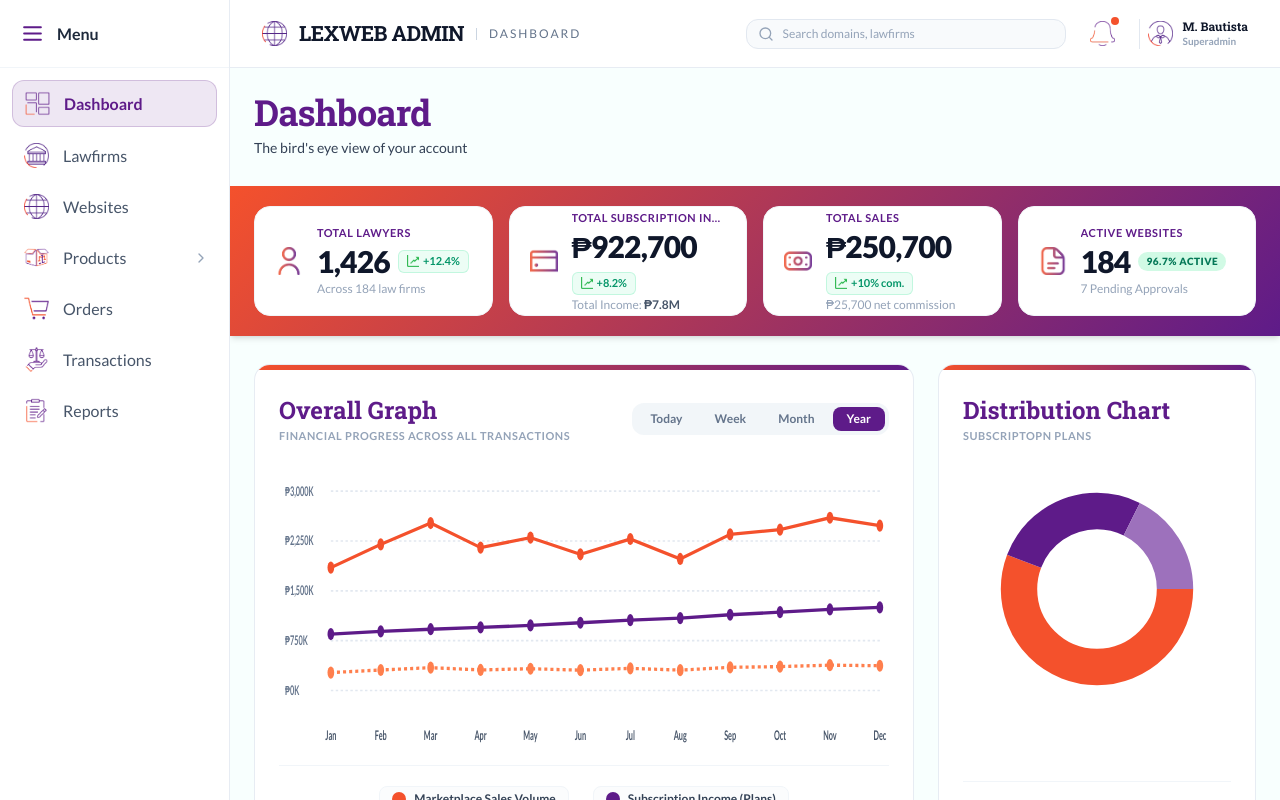
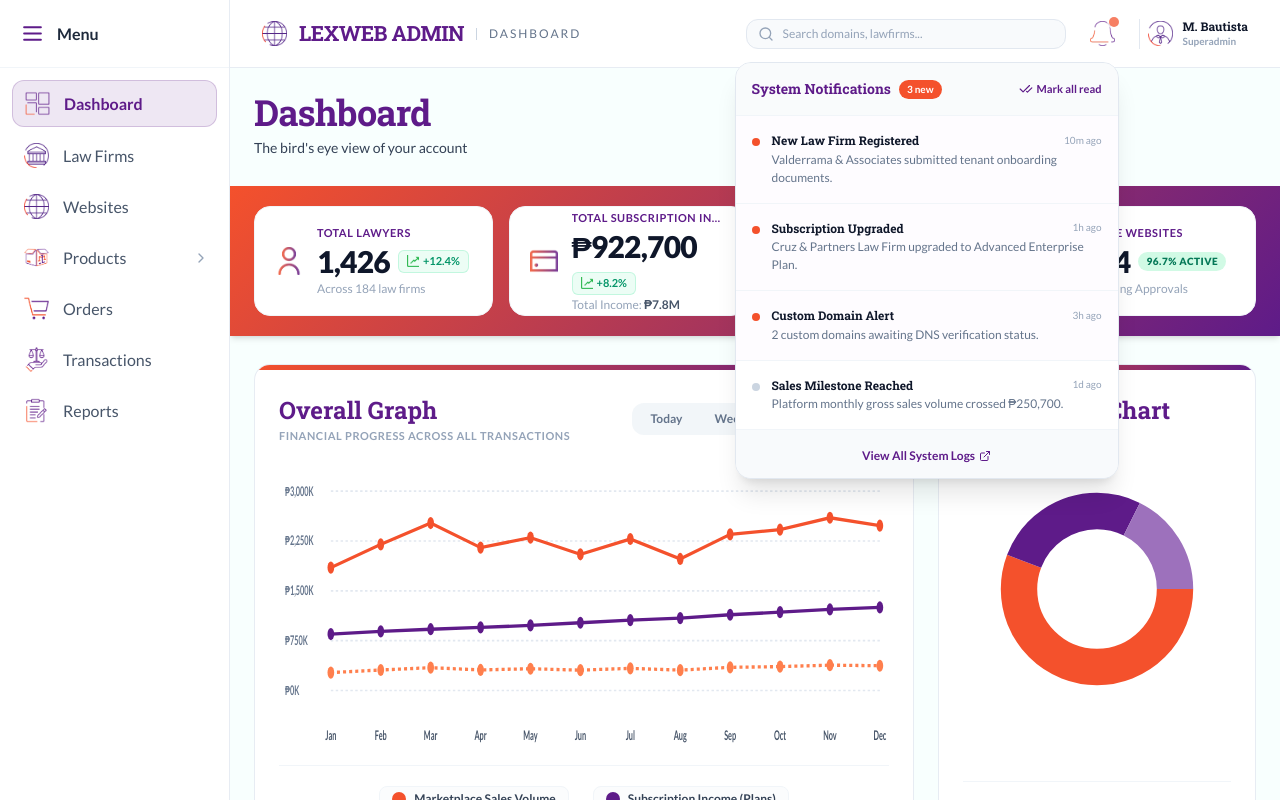
Before and after one commit to gjvlio/lexweb_admin, a React (Vite) app: page / in a window 1280 px wide. Both pictures are taken after a click on the button 1102 px from the left and 33 px from the top of the page. Shown: the top 800 px of the page. Built offline with nearby package versions, Linux system fonts and the light colour scheme.

Commit message:
feat(layout): Lawful Purple branding, interactive header modals, dynamic page indicator, and navbar label update

```diff
--- a/src/components/layout/Header.jsx
+++ b/src/components/layout/Header.jsx
@@ -1,20 +1,33 @@
-import React from 'react'
-import { useLocation } from 'react-router-dom'
-import { Search, Menu } from 'lucide-react'
-import { IconLexLogo, IconNotification, IconProfile } from '../ui/Icons'
+import React, { useState, useRef, useEffect } from 'react'
+import { Link, useLocation } from 'react-router-dom'
+import {
+  Search,
+  CheckCheck,
+  User,
+  Settings,
+  Shield,
+  FileText,
+  LogOut,
+  ExternalLink,
+} from 'lucide-react'
+import {
+  IconLexLogo,
+  IconNotification,
+  IconProfile,
+} from '../ui/Icons'
 
 export default function Header({
   title,
-  searchPlaceholder = 'Search domains, lawfirms',
-  onSearch,
   user = { name: 'M. Bautista', role: 'Superadmin' },
-  notificationsCount = 3,
   onToggleSidebar,
-  className = '',
 }) {
   const location = useLocation()
 
-  // Auto-generate section title from location if not explicitly provided
+  // Modal toggle states
+  const [showNotifications, setShowNotifications] = useState(false)
+  const [showProfileModal, setShowProfileModal] = useState(false)
+
+  // Auto-generate section title from location matching main branch logic
   const getSectionTitle = () => {
     if (title) return title.toUpperCase()
 
@@ -35,24 +48,71 @@ export default function Header({
 
   const sectionTitle = getSectionTitle()
 
+  // Notification Mock Data State
+  const [notifications, setNotifications] = useState([
+    {
+      id: 1,
+      title: 'New Law Firm Registered',
+      desc: 'Valderrama & Associates submitted tenant onboarding documents.',
+      time: '10m ago',
+      unread: true,
+    },
+    {
+      id: 2,
+      title: 'Subscription Upgraded',
+      desc: 'Cruz & Partners Law Firm upgraded to Advanced Enterprise Plan.',
+      time: '1h ago',
+      unread: true,
+    },
+    {
+      id: 3,
+      title: 'Custom Domain Alert',
+      desc: '2 custom domains awaiting DNS verification status.',
+      time: '3h ago',
+      unread: true,
+    },
+    {
+      id: 4,
+      title: 'Sales Milestone Reached',
+      desc: 'Platform monthly gross sales volume crossed ₱250,700.',
+      time: '1d ago',
+      unread: false,
+    },
+  ])
+
+  // Refs for click outside handling
+  const notifRef = useRef(null)
+  const profileRef = useRef(null)
+
+  const unreadCount = notifications.filter((n) => n.unread).length
+
+  const handleMarkAllRead = () => {
+    setNotifications((prev) => prev.map((n) => ({ ...n, unread: false })))
+  }
+
+  // Click outside event listener to close modals gracefully
+  useEffect(() => {
+    function handleClickOutside(event) {
+      if (notifRef.current && !notifRef.current.contains(event.target)) {
+        setShowNotifications(false)
+      }
+      if (profileRef.current && !profileRef.current.contains(event.target)) {
+        setShowProfileModal(false)
+      }
+    }
+    document.addEventListener('mousedown', handleClickOutside)
+    return () => document.removeEventListener('mousedown', handleClickOutside)
+  }, [])
+
   return (
-    <header className={`h-[68px] w-full bg-white border-b border-slate-200/80 px-8 flex items-center justify-between sticky top-0 z-30 ${className}`}>
-      {/* Left: Mobile Toggle + Logo + Section Title Breadcrumb */}
-      <div className="flex items-center gap-4">
-        {onToggleSidebar && (
-          <button
-            onClick={onToggleSidebar}
-            className="md:hidden p-1.5 rounded-lg text-slate-600 hover:text-slate-900 hover:bg-slate-100"
-          >
-            <Menu className="w-5 h-5" />
-          </button>
-        )}
+    <header className="h-[68px] w-full bg-white border-b border-slate-200/80 px-8 flex items-center justify-between sticky top-0 z-30 shadow-xs">
 
-        {/* LEXWEB ADMIN Logo & Breadcrumb Indicator */}
+      {/* Left: Brand Branding — LEXWEB ADMIN in Lawful Purple (#5E1B89) + Original Dynamic Page Indicator */}
       <div className="flex items-center gap-3">
-          <IconLexLogo className="w-[25px] h-[25px]" />
+        <Link to="/" className="flex items-center gap-3 group">
+          <IconLexLogo className="w-[25px] h-[25px] shrink-0 group-hover:scale-105 transition-transform" />
           <div className="flex items-center gap-3">
-            <span className="font-heading font-bold text-[21px] tracking-tight text-slate-900 leading-none">
+            <span className="font-heading font-bold text-[21px] tracking-tight text-[#5E1B89] leading-none">
               LEXWEB ADMIN
             </span>
             {sectionTitle && (
@@ -61,41 +121,196 @@ export default function Header({
               </span>
             )}
           </div>
-        </div>
+        </Link>
       </div>
 
-      {/* Right: Search + Notification Icon + Profile Icon */}
+      {/* Right Action Icons & Controls */}
       <div className="flex items-center gap-5">
+
         {/* Global Search Bar */}
         <div className="relative hidden sm:block w-64 md:w-80">
           <Search className="w-4 h-4 absolute left-3 top-1/2 -translate-y-1/2 text-slate-400" />
           <input
             type="text"
-            placeholder={searchPlaceholder}
-            onChange={(e) => onSearch && onSearch(e.target.value)}
-            className="w-full bg-slate-50 border border-slate-200 rounded-xl pl-9 pr-4 py-1.5 text-xs text-slate-800 placeholder-slate-400 focus:outline-none focus:border-brand-purple focus:ring-1 focus:ring-brand-purple transition-all"
+            placeholder="Search domains, lawfirms..."
+            className="w-full bg-slate-50 border border-slate-200 rounded-xl pl-9 pr-4 py-1.5 text-xs text-slate-800 placeholder-slate-400 focus:outline-none focus:border-[#5E1B89] focus:ring-1 focus:ring-[#5E1B89] transition-all font-sans"
           />
         </div>
 
-        {/* Notification Icon (25x25) */}
+        {/* 1. Notification Bell Button with Interactive Modal Popover */}
+        <div className="relative" ref={notifRef}>
           <button
-          className="relative p-1 rounded-xl hover:bg-slate-100 transition-colors flex items-center justify-center"
+            onClick={() => {
+              setShowNotifications((prev) => !prev)
+              setShowProfileModal(false)
+            }}
+            className="relative p-1 rounded-xl hover:bg-slate-100 transition-colors flex items-center justify-center text-slate-700 cursor-pointer"
             title="Notifications"
           >
             <IconNotification className="w-[25px] h-[25px]" />
-          {notificationsCount > 0 && (
-            <span className="absolute top-0 right-0 w-2 h-2 rounded-full bg-brand-orange ring-2 ring-white" />
+            {unreadCount > 0 && (
+              <span className="absolute top-0 right-0 w-2.5 h-2.5 rounded-full bg-[#F4512C] ring-2 ring-white animate-pulse" />
             )}
           </button>
 
-        {/* Admin User Profile with Profile Icon (25x25) */}
-        <div className="flex items-center gap-2.5 pl-2 border-l border-slate-200">
+          {/* Interactive Notifications Modal */}
+          {showNotifications && (
+            <div className="absolute right-0 mt-3 w-80 sm:w-96 bg-white rounded-2xl shadow-xl border border-slate-200 overflow-hidden z-50 animate-fade-in">
+              <div className="p-4 border-b border-slate-100 flex items-center justify-between bg-slate-50/80">
+                <div className="flex items-center gap-2">
+                  <h3 className="font-heading font-bold text-sm text-[#5E1B89]">
+                    System Notifications
+                  </h3>
+                  {unreadCount > 0 && (
+                    <span className="bg-[#F4512C] text-white text-[10px] font-bold px-2 py-0.5 rounded-full">
+                      {unreadCount} new
+                    </span>
+                  )}
+                </div>
+                {unreadCount > 0 && (
+                  <button
+                    onClick={handleMarkAllRead}
+                    className="text-[11px] font-semibold text-[#5E1B89] hover:underline flex items-center gap-1"
+                  >
+                    <CheckCheck className="w-3.5 h-3.5" /> Mark all read
+                  </button>
+                )}
+              </div>
+
+              {/* Notification List */}
+              <div className="max-h-80 overflow-y-auto divide-y divide-slate-100">
+                {notifications.map((item) => (
+                  <div
+                    key={item.id}
+                    className={`p-4 hover:bg-slate-50/80 transition-colors flex gap-3 ${
+                      item.unread ? 'bg-purple-50/30' : ''
+                    }`}
+                  >
+                    <span
+                      className={`w-2 h-2 rounded-full mt-1.5 shrink-0 ${
+                        item.unread ? 'bg-[#F4512C]' : 'bg-slate-300'
+                      }`}
+                    />
+                    <div className="flex-1 space-y-0.5">
+                      <div className="flex items-center justify-between">
+                        <h4 className="text-xs font-bold text-slate-900 leading-snug">
+                          {item.title}
+                        </h4>
+                        <span className="text-[10px] text-slate-400 font-sans">{item.time}</span>
+                      </div>
+                      <p className="text-xs text-slate-500 leading-normal">{item.desc}</p>
+                    </div>
+                  </div>
+                ))}
+              </div>
+
+              <div className="p-3 bg-slate-50 border-t border-slate-100 text-center">
+                <Link
+                  to="/reports"
+                  onClick={() => setShowNotifications(false)}
+                  className="text-xs font-bold text-[#5E1B89] hover:text-[#F4512C] transition-colors inline-flex items-center gap-1"
+                >
+                  View All System Logs <ExternalLink className="w-3 h-3" />
+                </Link>
+              </div>
+            </div>
+          )}
+        </div>
+
+        {/* 2. Admin User Profile (M. Bautista) with Interactive Account Info Modal Popover */}
+        <div className="relative" ref={profileRef}>
+          <button
+            onClick={() => {
+              setShowProfileModal((prev) => !prev)
+              setShowNotifications(false)
+            }}
+            className="flex items-center gap-2.5 pl-2 border-l border-slate-200 hover:opacity-80 transition-opacity text-left cursor-pointer"
+            title="Account Info"
+          >
             <IconProfile className="w-[25px] h-[25px]" />
-          <div className="hidden lg:block text-left">
+            <div className="hidden lg:block">
               <h4 className="text-xs font-bold text-slate-900 leading-tight">{user.name}</h4>
               <span className="text-[10px] font-semibold text-slate-400 block">{user.role}</span>
             </div>
+          </button>
+
+          {/* Interactive Account Info Modal Popover */}
+          {showProfileModal && (
+            <div className="absolute right-0 mt-3 w-80 bg-white rounded-2xl shadow-xl border border-slate-200 overflow-hidden z-50 animate-fade-in">
+              {/* Header Info */}
+              <div className="p-5 bg-gradient-to-r from-[#5E1B89] to-[#9D71BC] text-white">
+                <div className="flex items-center gap-3">
+                  <div className="w-12 h-12 rounded-2xl bg-white/20 border border-white/30 backdrop-blur-md flex items-center justify-center font-bold text-lg text-white shrink-0">
+                    MB
                   </div>
+                  <div>
+                    <h3 className="font-heading font-bold text-base leading-tight">
+                      Atty. Marlon Bautista
+                    </h3>
+                    <p className="text-xs text-white/80 font-sans mt-0.5">
+                      m.bautista@lexmeet.com
+                    </p>
+                    <span className="inline-block mt-1 text-[10px] font-extrabold uppercase tracking-wider bg-white/20 text-white px-2 py-0.5 rounded-md">
+                      Superadmin • Platform Director
+                    </span>
+                  </div>
+                </div>
+              </div>
+
+              {/* Account Quick Details & Made Up Settings */}
+              <div className="p-4 space-y-3 text-xs text-slate-700">
+                <div className="bg-slate-50 p-3 rounded-xl border border-slate-100 space-y-1">
+                  <div className="flex justify-between text-[11px]">
+                    <span className="text-slate-400 font-semibold uppercase tracking-wider text-[9px]">
+                      TENANT NODE
+                    </span>
+                    <span className="font-bold text-emerald-600">Active • Region PH-01</span>
+                  </div>
+                  <div className="flex justify-between text-[11px]">
+                    <span className="text-slate-400 font-semibold uppercase tracking-wider text-[9px]">
+                      LAST LOGIN
+                    </span>
+                    <span className="font-medium text-slate-600">Today, 08:42 AM</span>
+                  </div>
+                </div>
+
+                {/* Account Navigation Links */}
+                <div className="space-y-1 pt-1">
+                  <button className="w-full flex items-center gap-3 px-3 py-2 rounded-xl text-slate-700 hover:bg-slate-100 transition-colors font-medium text-xs text-left">
+                    <User className="w-4 h-4 text-[#5E1B89]" />
+                    <span>Primary Account Profile</span>
+                  </button>
+                  <button className="w-full flex items-center gap-3 px-3 py-2 rounded-xl text-slate-700 hover:bg-slate-100 transition-colors font-medium text-xs text-left">
+                    <Settings className="w-4 h-4 text-[#5E1B89]" />
+                    <span>System Settings & Preferences</span>
+                  </button>
+                  <button className="w-full flex items-center gap-3 px-3 py-2 rounded-xl text-slate-700 hover:bg-slate-100 transition-colors font-medium text-xs text-left">
+                    <Shield className="w-4 h-4 text-[#5E1B89]" />
+                    <span>Security & 2FA Auth</span>
+                  </button>
+                  <button className="w-full flex items-center gap-3 px-3 py-2 rounded-xl text-slate-700 hover:bg-slate-100 transition-colors font-medium text-xs text-left">
+                    <FileText className="w-4 h-4 text-[#5E1B89]" />
+                    <span>Platform Audit Logs</span>
+                  </button>
+                </div>
+              </div>
+
+              {/* Log Out Action Button */}
+              <div className="p-3 bg-slate-50 border-t border-slate-100">
+                <button
+                  onClick={() => {
+                    alert('Logging out of LexMeet Admin Platform...')
+                    setShowProfileModal(false)
+                  }}
+                  className="w-full bg-rose-50 text-rose-600 hover:bg-rose-100 font-bold py-2 px-4 rounded-xl transition-colors flex items-center justify-center gap-2 text-xs"
+                >
+                  <LogOut className="w-4 h-4" /> Sign Out / Log Out
+                </button>
+              </div>
+            </div>
+          )}
+        </div>
+
       </div>
     </header>
   )
--- a/src/components/layout/Navbar.jsx
+++ b/src/components/layout/Navbar.jsx
@@ -24,7 +24,7 @@ export default function Navbar({ isCollapsed, onToggleCollapse, className = '' }
 
   const mainNav = [
     { label: 'Dashboard', path: '/', icon: IconDashboard },
-    { label: 'Lawfirms', path: '/lawfirms', icon: IconLawfirms },
+    { label: 'Law Firms', path: '/lawfirms', icon: IconLawfirms },
     { label: 'Websites', path: '/websites', icon: IconWebsites },
   ]
 
@@ -42,8 +42,7 @@ export default function Navbar({ isCollapsed, onToggleCollapse, className = '' }
 
   return (
     <aside
-      className={`bg-white border-r border-slate-200/80 flex flex-col justify-between shrink-0 transition-all duration-200 h-full min-h-screen sticky top-0 z-40 ${
-        isCollapsed ? 'w-20' : 'w-[230px]'
+      className={`bg-white border-r border-slate-200/80 flex flex-col justify-between shrink-0 transition-all duration-200 h-full min-h-screen sticky top-0 z-40 ${isCollapsed ? 'w-20' : 'w-[230px]'
         } ${className}`}
     >
       <div>
@@ -70,8 +69,7 @@ export default function Navbar({ isCollapsed, onToggleCollapse, className = '' }
                 to={item.path}
                 end={item.path === '/'}
                 className={({ isActive }) =>
-                  `flex items-center gap-3.5 px-3 py-2.5 rounded-xl transition-all duration-150 ${
-                    isActive
+                  `flex items-center gap-3.5 px-3 py-2.5 rounded-xl transition-all duration-150 ${isActive
                     ? 'bg-brand-purple/10 text-brand-purple border border-brand-purple/20 font-bold'
                     : 'text-slate-600 hover:text-slate-900 hover:bg-slate-100/80 font-normal'
                   } ${isCollapsed ? 'justify-center px-0' : ''}`
@@ -92,8 +90,7 @@ export default function Navbar({ isCollapsed, onToggleCollapse, className = '' }
                 to="/products"
                 onClick={() => setIsProductsOpen(true)}
                 className={({ isActive }) =>
-                  `flex-1 flex items-center gap-3.5 px-3 py-2.5 rounded-xl transition-all duration-150 ${
-                    isActive || isProductsParentActive
+                  `flex-1 flex items-center gap-3.5 px-3 py-2.5 rounded-xl transition-all duration-150 ${isActive || isProductsParentActive
                     ? 'bg-brand-purple/10 text-brand-purple border border-brand-purple/20 font-bold'
                     : 'text-slate-600 hover:text-slate-900 hover:bg-slate-100/80 font-normal'
                   } ${isCollapsed ? 'justify-center px-0' : ''}`
@@ -133,8 +130,7 @@ export default function Navbar({ isCollapsed, onToggleCollapse, className = '' }
                     key={sub.path}
                     to={sub.path}
                     className={({ isActive }) =>
-                      `block px-3 py-2 rounded-lg font-sans text-[14px] transition-all ${
-                        isActive
+                      `block px-3 py-2 rounded-lg font-sans text-[14px] transition-all ${isActive
                         ? 'text-brand-orange bg-brand-orange/10 font-bold'
                         : 'text-slate-500 hover:text-slate-900 hover:bg-slate-100 font-normal'
                       }`
@@ -155,8 +151,7 @@ export default function Navbar({ isCollapsed, onToggleCollapse, className = '' }
                 key={item.path}
                 to={item.path}
                 className={({ isActive }) =>
-                  `flex items-center gap-3.5 px-3 py-2.5 rounded-xl transition-all duration-150 ${
-                    isActive
+                  `flex items-center gap-3.5 px-3 py-2.5 rounded-xl transition-all duration-150 ${isActive
                     ? 'bg-brand-purple/10 text-brand-purple border border-brand-purple/20 font-bold'
                     : 'text-slate-600 hover:text-slate-900 hover:bg-slate-100/80 font-normal'
                   } ${isCollapsed ? 'justify-center px-0' : ''}`
--- a/src/pages/Dashboard/Dashboard.jsx
+++ b/src/pages/Dashboard/Dashboard.jsx
@@ -288,8 +288,7 @@ export default function Dashboard() {
                     <button
                       key={item}
                       onClick={() => setGraphFilter(item)}
-                      className={`px-3.5 py-1 rounded-lg transition-all ${
-                        graphFilter === item
+                      className={`px-3.5 py-1 rounded-lg transition-all ${graphFilter === item
                           ? 'bg-[#5E1B89] text-white font-bold shadow-xs'
                           : 'hover:text-slate-900'
                         }`}
@@ -448,8 +447,7 @@ export default function Dashboard() {
               <div
                 onMouseEnter={() => setHoveredLegendSeries('sales')}
                 onMouseLeave={() => setHoveredLegendSeries(null)}
-                className={`flex items-center gap-2 px-3 py-1 rounded-lg transition-all border cursor-pointer ${
-                  hoveredLegendSeries === 'sales'
+                className={`flex items-center gap-2 px-3 py-1 rounded-lg transition-all border cursor-pointer ${hoveredLegendSeries === 'sales'
                     ? 'bg-orange-50 border-orange-200 text-slate-900 shadow-2xs font-bold scale-105'
                     : hoveredLegendSeries !== null
                       ? 'opacity-35 border-transparent'
@@ -463,8 +461,7 @@ export default function Dashboard() {
               <div
                 onMouseEnter={() => setHoveredLegendSeries('sub')}
                 onMouseLeave={() => setHoveredLegendSeries(null)}
-                className={`flex items-center gap-2 px-3 py-1 rounded-lg transition-all border cursor-pointer ${
-                  hoveredLegendSeries === 'sub'
+                className={`flex items-center gap-2 px-3 py-1 rounded-lg transition-all border cursor-pointer ${hoveredLegendSeries === 'sub'
                     ? 'bg-purple-50 border-purple-200 text-slate-900 shadow-2xs font-bold scale-105'
                     : hoveredLegendSeries !== null
                       ? 'opacity-35 border-transparent'
@@ -478,8 +475,7 @@ export default function Dashboard() {
               <div
                 onMouseEnter={() => setHoveredLegendSeries('com')}
                 onMouseLeave={() => setHoveredLegendSeries(null)}
-                className={`flex items-center gap-2 px-3 py-1 rounded-lg transition-all border cursor-pointer ${
-                  hoveredLegendSeries === 'com'
+                className={`flex items-center gap-2 px-3 py-1 rounded-lg transition-all border cursor-pointer ${hoveredLegendSeries === 'com'
                     ? 'bg-orange-50 border-orange-200 text-slate-900 shadow-2xs font-bold scale-105'
                     : hoveredLegendSeries !== null
                       ? 'opacity-35 border-transparent'
@@ -504,7 +500,7 @@ export default function Dashboard() {
                 Distribution Chart
               </h2>
               <p className="font-sans text-[11px] font-semibold uppercase text-slate-400 tracking-wider mt-0.5">
-                SUBSCRIPTOPN PLANS
+                SUBSCRIPTION PLANS
               </p>
 
               {/* Donut Chart with Pill Hidden at Default & Smooth Fade on Hover */}
@@ -583,8 +579,7 @@ export default function Dashboard() {
             {/* Donut Legend */}
             <div className="space-y-2 pt-4 border-t border-slate-100 text-xs font-medium text-slate-600">
               <div
-                className={`flex items-center gap-2.5 cursor-pointer transition-all ${
-                  hoveredDonutSegment === 'free' ? 'font-bold text-slate-900' : 'hover:text-slate-900'
+                className={`flex items-center gap-2.5 cursor-pointer transition-all ${hoveredDonutSegment === 'free' ? 'font-bold text-slate-900' : 'hover:text-slate-900'
                   }`}
                 onMouseEnter={() => setHoveredDonutSegment('free')}
                 onMouseLeave={() => setHoveredDonutSegment(null)}
@@ -593,8 +588,7 @@ export default function Dashboard() {
                 <span>Free Plan</span>
               </div>
               <div
-                className={`flex items-center gap-2.5 cursor-pointer transition-all ${
-                  hoveredDonutSegment === 'premium' ? 'font-bold text-slate-900' : 'hover:text-slate-900'
+                className={`flex items-center gap-2.5 cursor-pointer transition-all ${hoveredDonutSegment === 'premium' ? 'font-bold text-slate-900' : 'hover:text-slate-900'
                   }`}
                 onMouseEnter={() => setHoveredDonutSegment('premium')}
                 onMouseLeave={() => setHoveredDonutSegment(null)}
@@ -603,8 +597,7 @@ export default function Dashboard() {
                 <span>Premium Plan (Pro)</span>
               </div>
               <div
-                className={`flex items-center gap-2.5 cursor-pointer transition-all ${
-                  hoveredDonutSegment === 'advanced' ? 'font-bold text-slate-900' : 'hover:text-slate-900'
+                className={`flex items-center gap-2.5 cursor-pointer transition-all ${hoveredDonutSegment === 'advanced' ? 'font-bold text-slate-900' : 'hover:text-slate-900'
                   }`}
                 onMouseEnter={() => setHoveredDonutSegment('advanced')}
                 onMouseLeave={() => setHoveredDonutSegment(null)}
```
Lines whose indentation alone changed are shown as unchanged.
